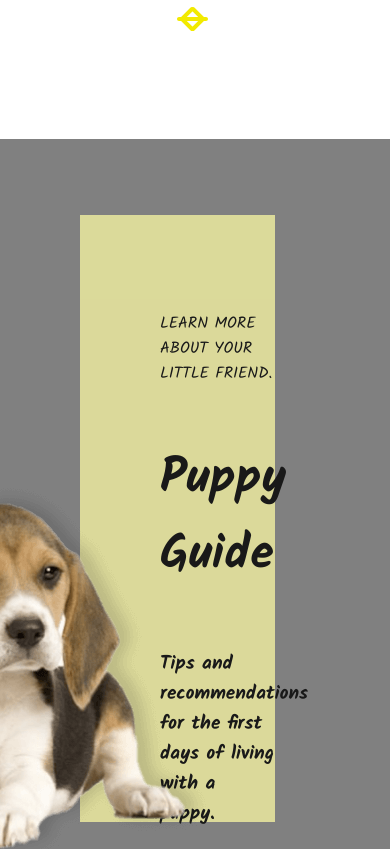
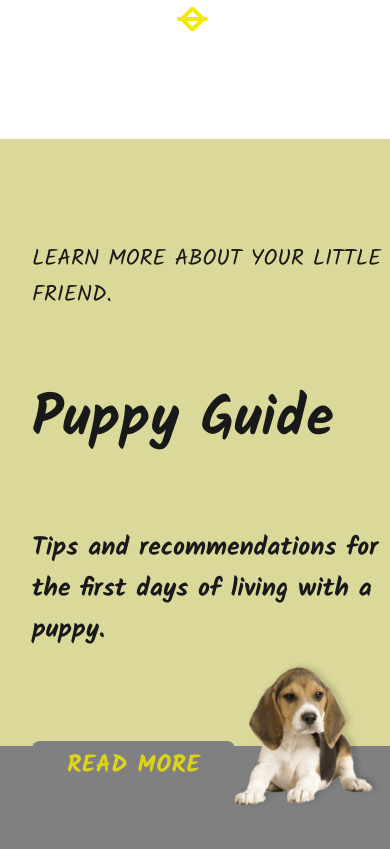
Before and after one commit to marina-knez/pet-shop, a React (Create React App) app: page / in a window 390 px wide. Shown: the part 4020-4869 px from the top of the page. Built offline with nearby package versions, Linux system fonts and the light colour scheme.

Commit message:
adjust puppy guide styles for mobile view

```diff
--- a/src/components/puppy-guide/puppy-guide.styles.ts
+++ b/src/components/puppy-guide/puppy-guide.styles.ts
@@ -20,8 +20,19 @@ export const PuppyGuideSectionLeft = styled.section`
     width: 50%;
     height: 80%;
 
+    @media screen and (max-width: 768px) {
+        width: 100%;
+        margin-left: 0;
+        top: 0;
+        padding-left: 2rem;
+    }
+
     & p {
         text-transform: uppercase;
+
+        @media screen and (max-width: 768px) {
+            font-size: 1.4rem;
+        }
     }
 `
 
@@ -29,17 +40,35 @@ export const PuppyGuideTitle = styled.h2`
     font-size: 3rem;
     font-weight: bold;
     padding: 1rem 0;
+
+    @media screen and (max-width: 768px) {
+            font-size: 3.5rem;
+        }
 `
 
 export const PuppyGuideSubtitle = styled.h3`
     font-size: 1.2rem;
     padding-bottom: 4rem;
+
+    @media screen and (max-width: 768px) {
+            font-size: 1.6rem;
+        }
 `
 
 export const PuppyGuideSectionRight = styled.section`
     position: absolute;
     right: 10rem;
     bottom: 0;
+
+    @media screen and (max-width: 768px) {
+        right: 0;
+        width: 50%;
+        bottom: 70px;
+
+        & img {
+            width: 100%;
+        }
+    }
 `
 
 export const NavLink = styled(Link)`
```
